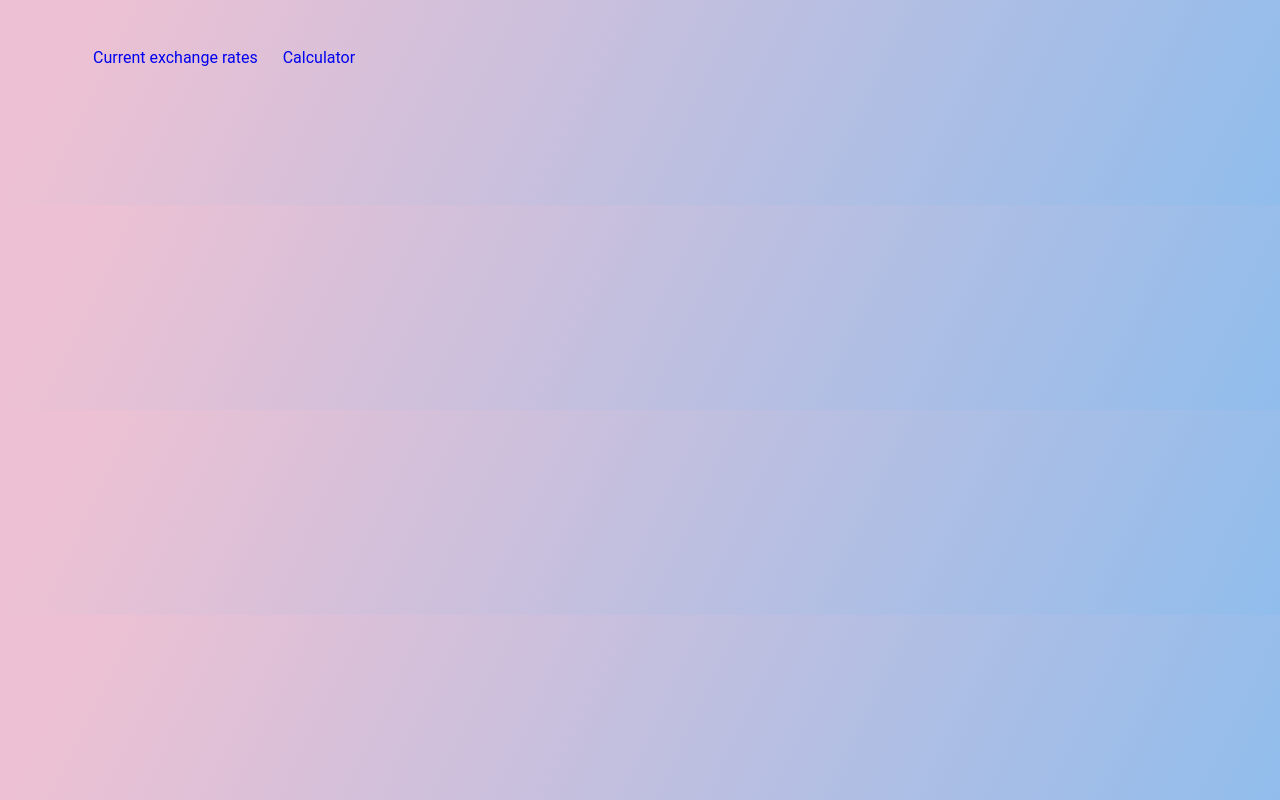
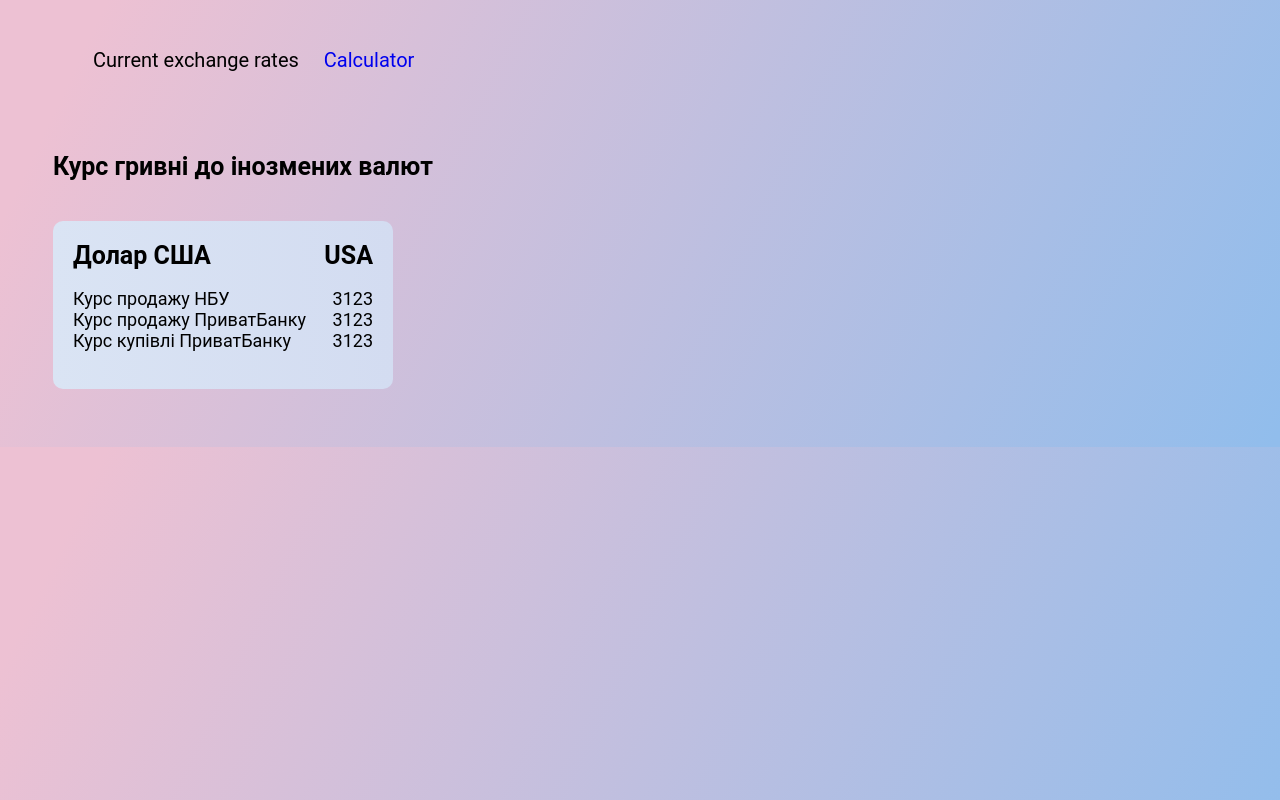
Before and after one commit to hel1yeah/cur-calc-panda-team, a Vue app: page / in a window 1280 px wide. Built offline with nearby package versions, Linux system fonts and the light colour scheme; the HTML template or start-up script is replaced by a standard one.

Commit message:
feat: template exchange

```diff
--- a/src/assets/scss/_global.scss
+++ b/src/assets/scss/_global.scss
@@ -6,7 +6,18 @@ body {
   font-family: 'Roboto', sans-serif;
   color: var(--black-color);
   font-weight: 400;
+  font-size: 20px;
   background: linear-gradient(115.67deg, #edc1d3 7.14%, #91bdec 99.42%);
+}
+
+h1,
+h2,
+h3,
+h4,
+h5,
+h6 {
+  font-size: 25px;
+  margin: 0;
 }
 
 a {
@@ -18,3 +29,7 @@ a {
   margin: 0 auto;
   padding: 20px 30px;
 }
+
+.active {
+  color: var(--pink-color);
+}
--- a/src/router/index.js
+++ b/src/router/index.js
@@ -4,7 +4,7 @@ import pageCalc from './../views/pageCalc.vue';
 
 const routes = [
   {
-    path: '/exchange',
+    path: '/',
     name: 'exchange',
     component: pageExchange,
   },
@@ -18,6 +18,8 @@ const routes = [
 const router = createRouter({
   history: createWebHistory(process.env.BASE_URL),
   routes,
+  linkActiveClass: 'active',
+  linkExactActiveClass: 'active',
 });
 
 export default router;
--- a/src/views/pageExchange.vue
+++ b/src/views/pageExchange.vue
@@ -1,5 +1,25 @@
 <template>
-  <div><h1>exchange</h1></div>
+  <div class="exchange">
+    <h1 class="exchange__title">Курс гривні до інозмених валют</h1>
+    <div class="exchange__card--wrapper">
+      <div class="exchange__card">
+        <h2 class="exchange__card--title">Долар США <span>USA</span></h2>
+        <ul class="exchange__card--list">
+          <li class="exchange__card--list-item">
+            Курс продажу НБУ <span>3123</span>
+          </li>
+          <li class="exchange__card--list-item">
+            Курс продажу ПриватБанку <span>3123</span>
+          </li>
+          <li class="exchange__card--list-item">
+            Курс купівлі ПриватБанку
+
+            <span>3123</span>
+          </li>
+        </ul>
+      </div>
+    </div>
+  </div>
 </template>
 
 <script>
@@ -10,4 +30,32 @@ export default {
 };
 </script>
 
-<style lang="scss" scoped></style>
+<style lang="scss" scoped>
+.exchange {
+}
+.exchange__title {
+}
+.exchange__card {
+  background: linear-gradient(90deg, #dae4f4 0%, #d3dcf1 100%);
+  border-radius: 10px;
+  margin: 40px 0 0;
+  padding: 20px;
+  max-width: 340px;
+  box-shadow: 0px 0px 10px var(--blue-clor);
+}
+.exchange__card--title {
+  display: flex;
+  justify-content: space-between;
+  align-items: center;
+}
+.exchange__card--list {
+  list-style-type: none;
+  padding: 0;
+  font-size: 18px;
+}
+.exchange__card--list-item {
+  display: flex;
+  justify-content: space-between;
+  align-items: center;
+}
+</style>
```
